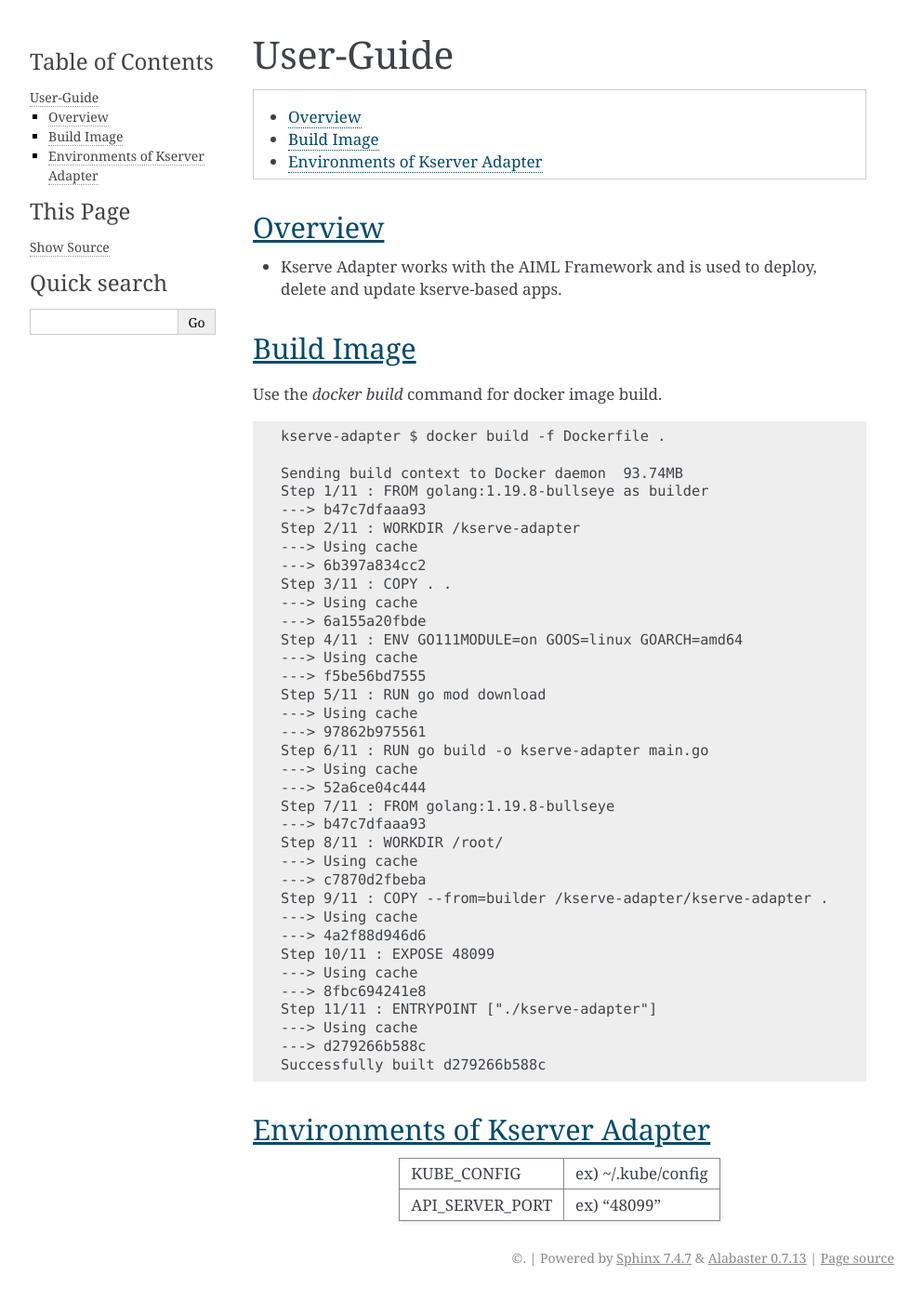
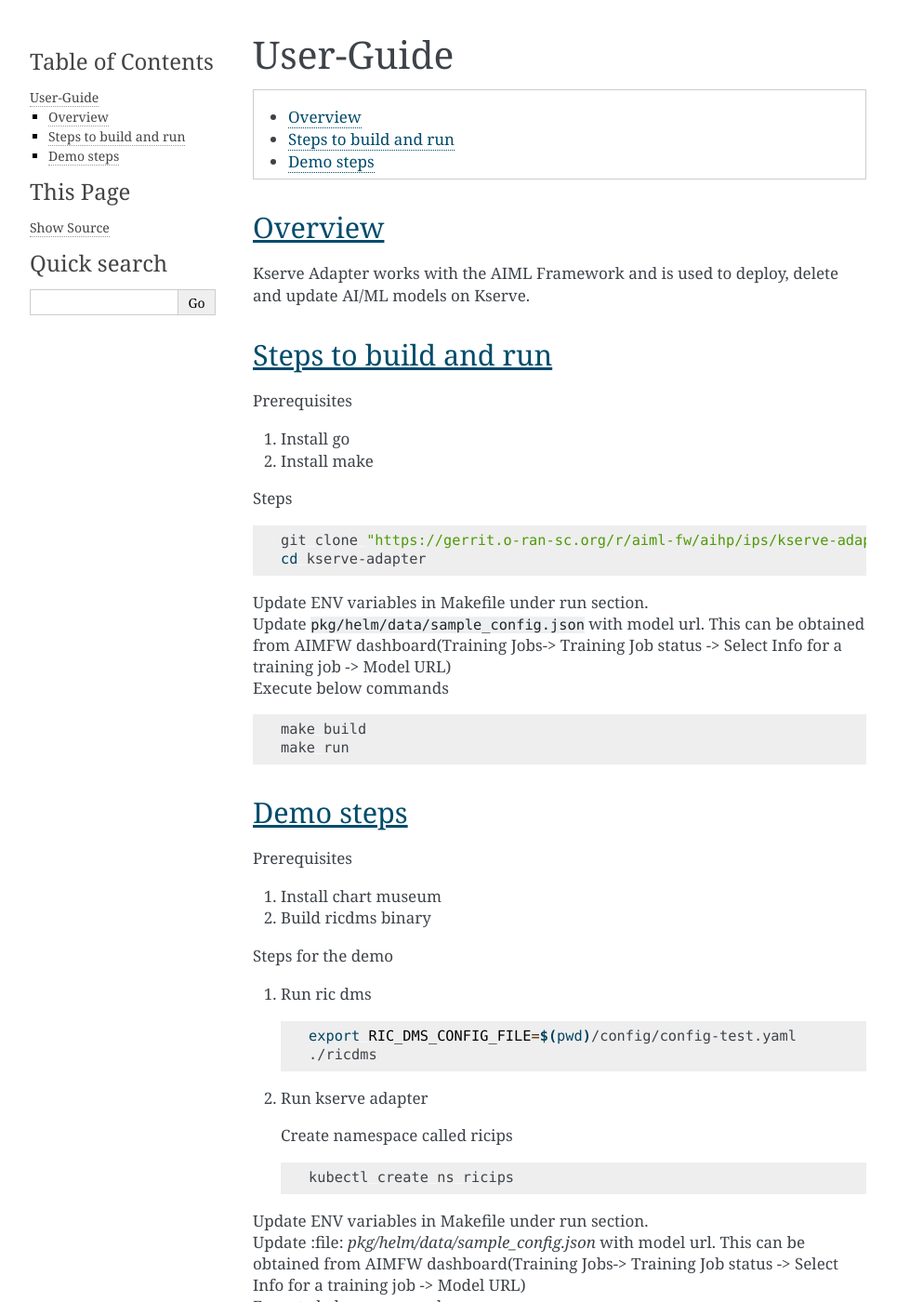
Before and after one commit to o-ran-sc/aiml-fw-aihp-ips-kserve-adapter, a Sphinx documentation site: the page built from docs/user-guide.rst, in a window 1280 px wide and 1400 px high. Shown: the whole window at 93% size, without its empty margins (148-1141 px from the left). Built offline with Sphinx 7.4.7, drawn with Linux system fonts in a browser that asks for light colours; some of the changed text lies outside the part shown.

Commit message:
Updating documentation and Makefile
Change-Id: I0011baa4b22cb227c91cf5f4884bd12a1b414918
Signed-off-by: josephthaliath <jo.thaliath@samsung.com>

```diff
--- a/docs/overview.rst
+++ b/docs/overview.rst
@@ -5,3 +5,5 @@
 
 Kserve Adapter Overview
 =======================
+
+Kserve Adapter works with the AIML Framework and is used to deploy, delete and update AI/ML models on Kserve.
--- a/docs/user-guide.rst
+++ b/docs/user-guide.rst
@@ -13,54 +13,137 @@ User-Guide
 
 Overview
 --------
-- Kserve Adapter works with the AIML Framework and is used to deploy, delete and update kserve-based apps.
+Kserve Adapter works with the AIML Framework and is used to deploy, delete and update AI/ML models on Kserve.
 
-Build Image
------------
-Use the `docker build` command for docker image build.
 
-.. code-block:: none
+Steps to build and run
+-------------------------
 
-    kserve-adapter $ docker build -f Dockerfile .
+Prerequisites
 
-    Sending build context to Docker daemon  93.74MB
-    Step 1/11 : FROM golang:1.19.8-bullseye as builder
-    ---> b47c7dfaaa93
-    Step 2/11 : WORKDIR /kserve-adapter
-    ---> Using cache
-    ---> 6b397a834cc2
-    Step 3/11 : COPY . .
-    ---> Using cache
-    ---> 6a155a20fbde
-    Step 4/11 : ENV GO111MODULE=on GOOS=linux GOARCH=amd64
-    ---> Using cache
-    ---> f5be56bd7555
-    Step 5/11 : RUN go mod download
-    ---> Using cache
-    ---> 97862b975561
-    Step 6/11 : RUN go build -o kserve-adapter main.go
-    ---> Using cache
-    ---> 52a6ce04c444
-    Step 7/11 : FROM golang:1.19.8-bullseye
-    ---> b47c7dfaaa93
-    Step 8/11 : WORKDIR /root/
-    ---> Using cache
-    ---> c7870d2fbeba
-    Step 9/11 : COPY --from=builder /kserve-adapter/kserve-adapter .
-    ---> Using cache
-    ---> 4a2f88d946d6
-    Step 10/11 : EXPOSE 48099
-    ---> Using cache
-    ---> 8fbc694241e8
-    Step 11/11 : ENTRYPOINT ["./kserve-adapter"]
-    ---> Using cache
-    ---> d279266b588c
-    Successfully built d279266b588c
+#. Install go
+#. Install make
 
-Environments of Kserver Adapter
----------------------------------------
-+-----------------+---------------------------------+
-| KUBE_CONFIG     | ex) ~/.kube/config              |
-+-----------------+---------------------------------+
-| API_SERVER_PORT | ex) "48099"                     |
-+-----------------+---------------------------------+
+
+Steps
+
+.. code:: bash
+
+        git clone "https://gerrit.o-ran-sc.org/r/aiml-fw/aihp/ips/kserve-adapter"
+        cd kserve-adapter
+
+| Update ENV variables in Makefile under run section.
+| Update :file:`pkg/helm/data/sample_config.json` with model url. This can be obtained from AIMFW dashboard(Training Jobs-> Training Job status -> Select Info for a training job -> Model URL)
+| Execute below commands
+
+.. code:: bash
+
+        make build
+        make run
+
+Demo steps
+----------
+
+Prerequisites
+
+#. Install chart museum
+#. Build ricdms binary
+
+
+Steps for the demo
+
+#. Run ric dms
+
+   .. code:: bash
+
+        export RIC_DMS_CONFIG_FILE=$(pwd)/config/config-test.yaml
+        ./ricdms
+
+#. Run kserve adapter
+
+   Create namespace called ricips
+
+   .. code:: bash
+
+        kubectl create ns ricips
+
+|  Update ENV variables in Makefile under run section.
+|  Update :file: `pkg/helm/data/sample_config.json` with model url. This can be obtained from AIMFW dashboard(Training Jobs-> Training Job status -> Select Info for a training job -> Model URL)
+|  Execute below commands
+
+   .. code:: bash
+
+        make build
+        make run
+
+#. Generating and upload helm package
+
+   .. code:: bash
+
+        curl --request POST --url 'http://127.0.0.1:10000/v1/ips/preparation?configfile=pkg/helm/data/sample_config.json&schemafile=pkg/helm/data/sample_schema.json'
+
+#. Check uploaded charts
+
+   .. code:: bash
+
+        curl http://127.0.0.1:8080/api/charts
+
+#. Deploying the model
+
+   .. code:: bash
+
+        curl --request POST --url 'http://127.0.0.1:10000/v1/ips?name=inference-service&version=1.0.0'
+
+#. Check deployed Inference service
+
+   .. code:: bash
+
+        kubectl get InferenceService -n ricips
+
+#. Perform predictions
+
+   Use below command to obtain Ingress port for Kserve.
+
+   .. code:: bash
+
+        kubectl get svc istio-ingressgateway -n istio-system
+
+
+   Obtain nodeport corresponding to port 80.
+   In the below example, the port is 31206.
+
+   .. code:: bash
+
+           NAME                   TYPE           CLUSTER-IP       EXTERNAL-IP   PORT(S)                                                                      AGE
+           istio-ingressgateway   LoadBalancer   10.105.222.242   <pending>     15021:31423/TCP,80:31206/TCP,443:32145/TCP,31400:32338/TCP,15443:31846/TCP   4h15m
+
+
+  Create file predict_inference.sh with below contents:
+
+   .. code:: bash
+
+        model_name=sample-xapp
+        curl -v -H "Host: $model_name.ricips.example.com" http://<VM IP>:<Ingress port for Kserve>/v1/models/$model_name:predict -d @./input_qoe.json
+
+  Update the VM IP and the Ingress port for Kserve above.
+
+  Create file input_qoe.json with below contents:
+
+   .. code:: bash
+
+        {"signature_name": "serving_default", "instances": [[[2.56, 2.56],
+                [2.56, 2.56],
+                [2.56, 2.56],
+                [2.56, 2.56],
+                [2.56, 2.56],
+                [2.56, 2.56],
+                [2.56, 2.56],
+                [2.56, 2.56],
+                [2.56, 2.56],
+                [2.56, 2.56]]]}
+
+  Use command below to trigger predictions
+
+  .. code:: bash
+
+        source predict_inference.sh
```
Also changed, not shown: docs/release-notes.rst (+43 -0 lines), 1 other file.
